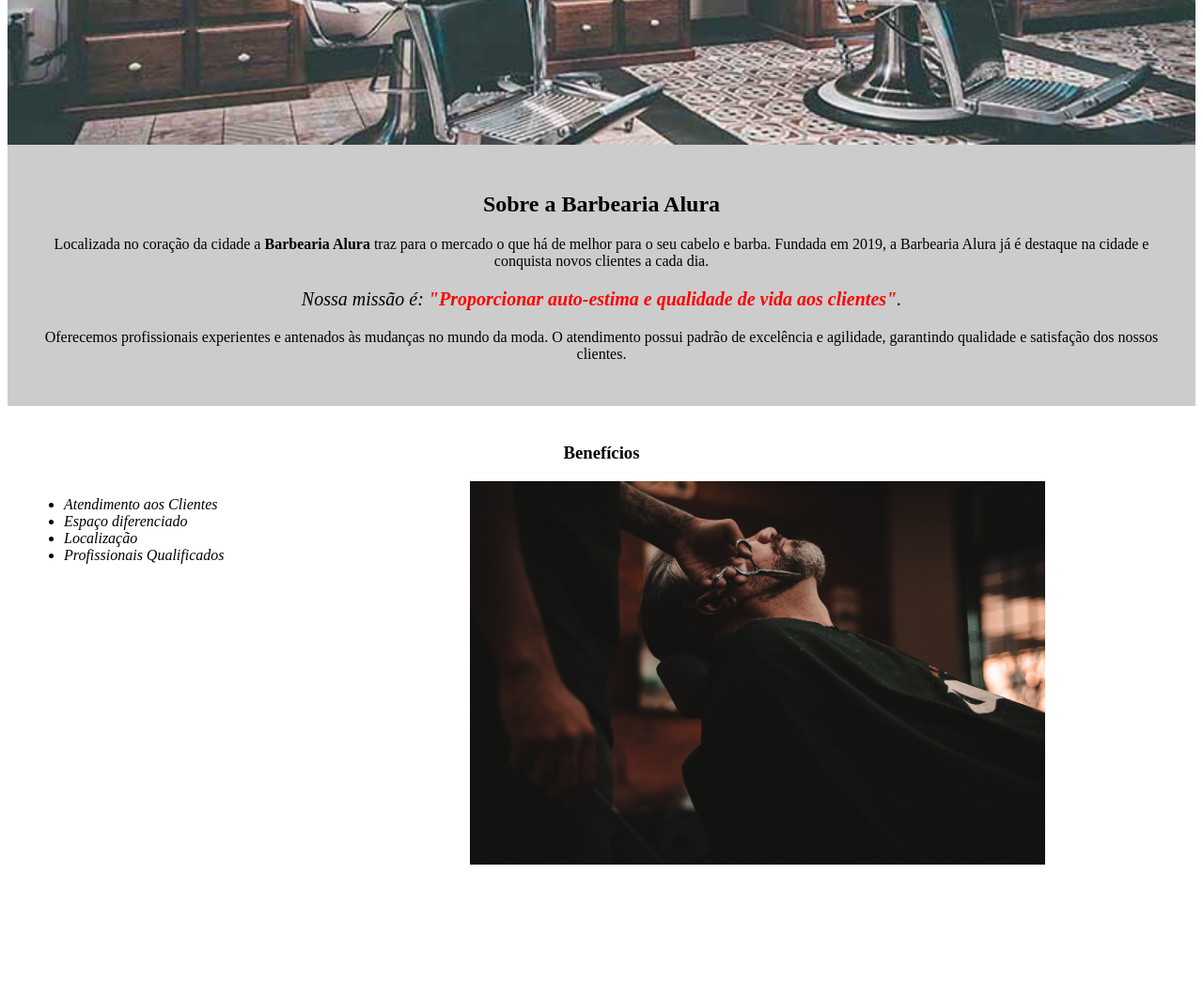
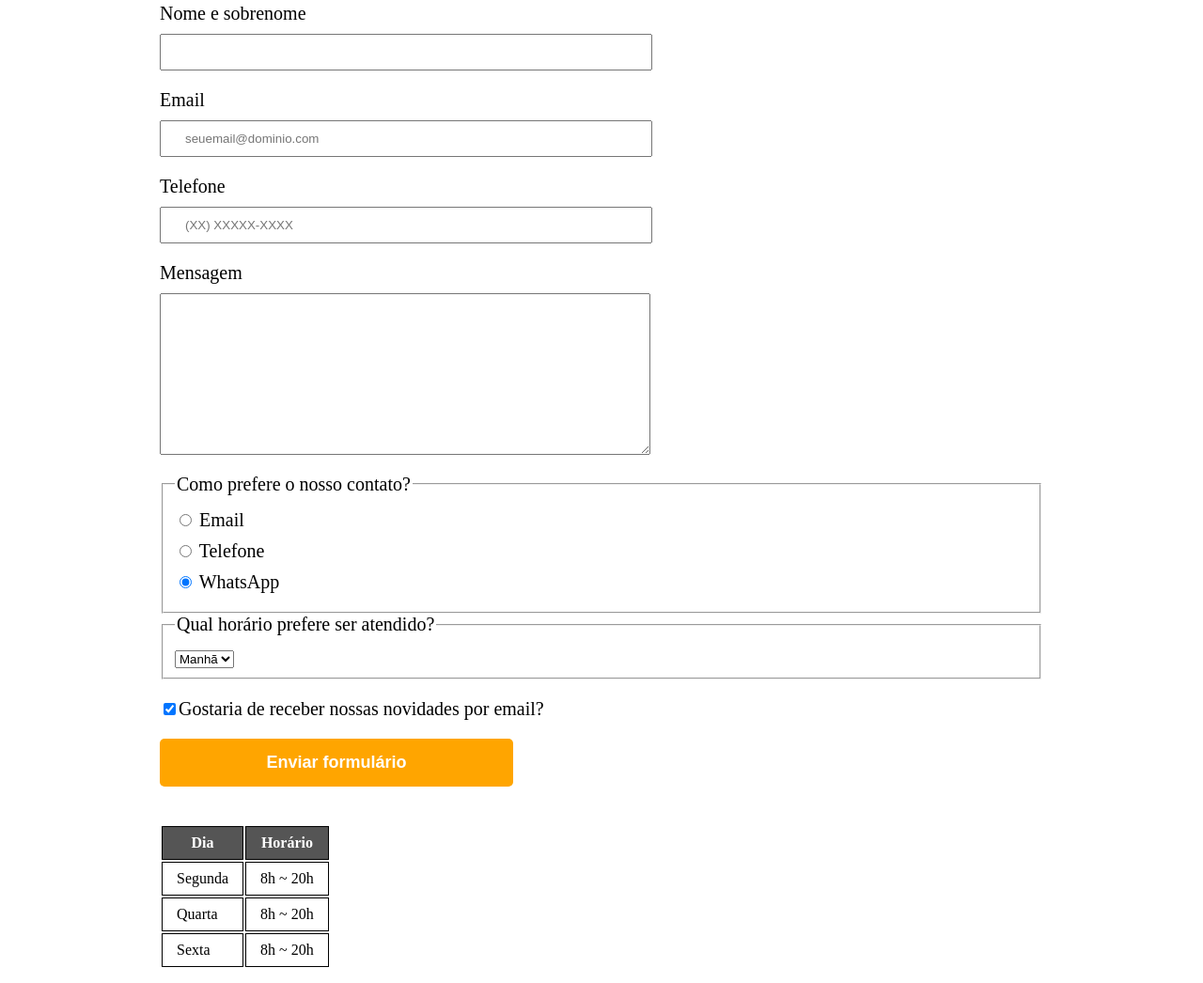
Before and after one commit to Bloomzup/Barbearia--Alura, a plain HTML site: page index.html in a window 1280 px wide. Shown: the part 386-1432 px from the top of the page at 94% size. Before the commit the page ends 1338 px from the top, so only its background shows below. Drawn offline with Linux system fonts and the light colour scheme.

Commit message:
Update index.html

```diff
--- a/index.html
+++ b/index.html
@@ -1,35 +1,91 @@
-<html lang="pt-br"><head>
+<!DOCTYPE html>
+<html>
+	<head>
 		<meta charset="UTF-8">
-		<title>Barbearia Alura</title>
-		<link rel="stylesheet" href="style-home.css">
+		<title>Contato - Barbearia Alura</title>
+
+		<link rel="stylesheet" href="reset.css">
+		<link rel="stylesheet" href="style.css">
 	</head>
-
 	<body>
 		<header>
-			<h1 class="titulo-principal">Barbearia Alura</h1>
+			<div class="caixa">
+				<h1><img src="logo.png" alt="Logo da Barbearia Alura"></h1>
+
+				<nav>
+					<ul>
+						<li><a href="index.html">Home</a></li>
+						<li><a href="produtos.html">Produtos</a></li>
+						<li><a href="contato.html">Contato</a></li>
+					</ul>
+				</nav>
+			</div>
 		</header>
-		<img id="banner" src="banner.jpg">
-		<div class="principal">
-			<h2 class="titulo-centralizado">Sobre a Barbearia Alura</h2>
 
-			<p>Localizada no coração da cidade a <strong>Barbearia Alura</strong> traz para o mercado o que há de melhor para o seu cabelo e barba. Fundada em 2019, a Barbearia Alura já é destaque na cidade e conquista novos clientes a cada dia.</p>
+		<main>
+			<form>
+				<label for="nomesobrenome">Nome e sobrenome</label>
+				<input type="text" id="nomesobrenome" class="input-padrao" required>
 
-			<p id="missao"><em>Nossa missão é: <strong>"Proporcionar auto-estima e qualidade de vida aos clientes"</strong>.</em></p>
+				<label for="email">Email</label>
+				<input type="email" id="email" class="input-padrao" required placeholder="seuemail@dominio.com">
 
-			<p>Oferecemos profissionais experientes e antenados às mudanças no mundo da moda. O atendimento possui padrão de excelência e agilidade, garantindo qualidade e satisfação dos nossos clientes.</p>
-		</div>
+				<label for="telefone">Telefone</label>
+				<input type="tel" id="telefone" class="input-padrao" required placeholder="(XX) XXXXX-XXXX">
 
-		<div class="beneficios">
-			<h3 class="titulo-centralizado">Benefícios</h3>
+				<label for="mensagem">Mensagem</label>
+				<textarea cols="70" rows="10" id="mensagem" class="input-padrao" required></textarea>
 
-			<ul>
-				<li class="itens">Atendimento aos Clientes</li>
-				<li class="itens">Espaço diferenciado</li>
-				<li class="itens">Localização</li>
-				<li class="itens">Profissionais Qualificados</li>
-			</ul>
+				<fieldset>
+					<legend>Como prefere o nosso contato?</legend>
+					<label for="radio-email"><input type="radio" name="contato" value="email" id="radio-email"> Email</label>
 
-			<img src="beneficios.jpg" class="imagembeneficios">
-		</div>
+					<label for="radio-telefone"><input type="radio" name="contato" value="telefone" id="radio-telefone"> Telefone</label>
 
-</body></html>
+					<label for="radio-whatsapp"><input type="radio" name="contato" value="whatsapp" id="radio-whatsapp" checked> WhatsApp</label>
+				</fieldset>
+
+				<fieldset>
+					<legend>Qual horário prefere ser atendido?</legend>
+					<select>
+						<option>Manhã</option>
+						<option>Tarde</option>
+						<option>Noite</option>
+					</select>
+				</fieldset>
+
+				<label class="checkbox"><input type="checkbox" checked>Gostaria de receber nossas novidades por email?</label>
+
+				<input type="submit" value="Enviar formulário" class="enviar">
+			</form>
+
+			<table>
+				<thead>
+					<tr>
+						<th>Dia</th>
+						<th>Horário</th>
+					</tr>
+				</thead>
+				<tbody>
+					<tr>
+						<td>Segunda</td>
+						<td>8h ~ 20h</td>
+					</tr>
+					<tr>
+						<td>Quarta</td>
+						<td>8h ~ 20h</td>
+					</tr>
+					<tr>
+						<td>Sexta</td>
+						<td>8h ~ 20h</td>
+					</tr>
+				</tbody>
+			</table>
+		</main>
+
+		<footer>
+			<img src="logo-branco.png" alt="Logo da Barbearia Alura">
+			<p class="copyright">&copy; Copyright Barbearia Alura - 2019</p>
+		</footer>
+	</body>
+</html>
```
